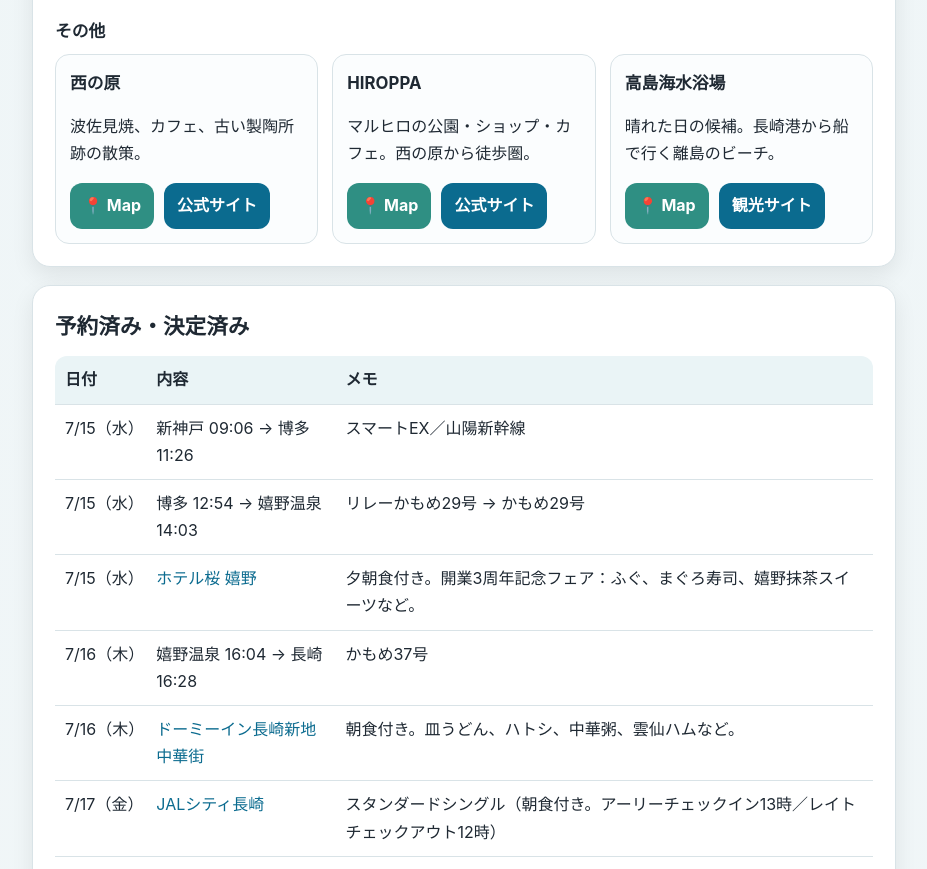
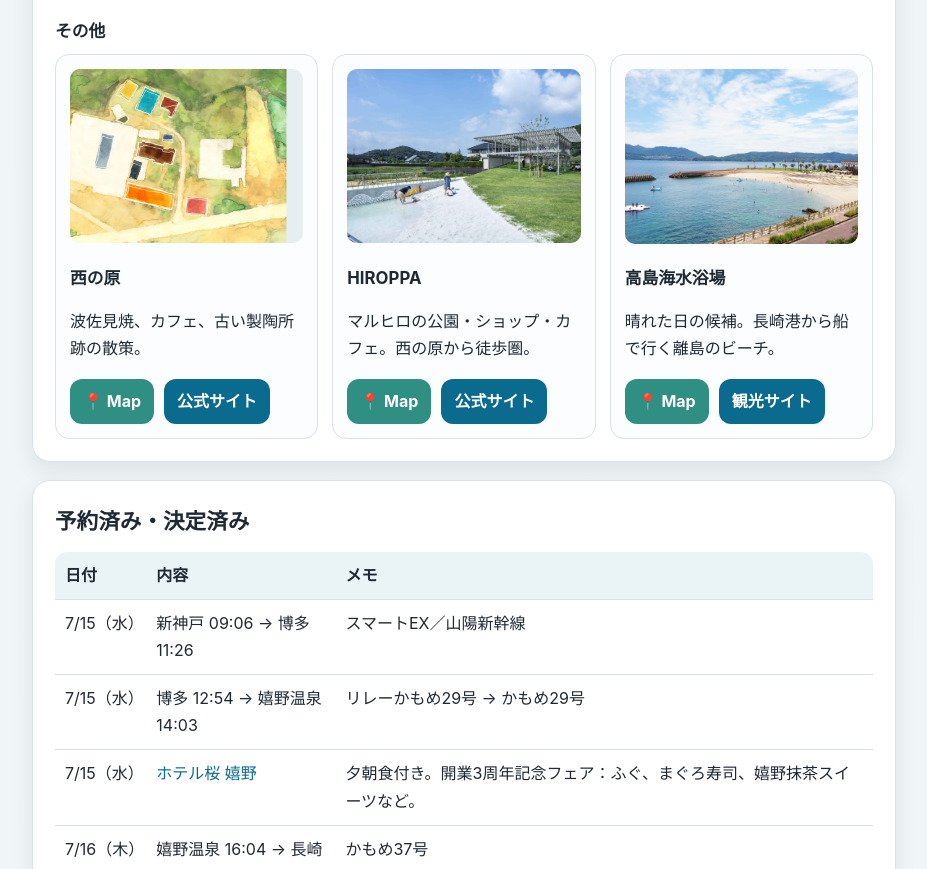
Before and after one commit to ugugsoft/travel, a plain HTML site: page 2026/saga-nagasaki/index.html in a window 1280 px wide. Shown: the part 1654-2523 px from the top of the page, without its empty margins (176-1103 px from the left). Drawn offline with Linux system fonts and the light colour scheme; no server answers.

Commit message:
20260705-004

```diff
--- a/2026/saga-nagasaki/index.html
+++ b/2026/saga-nagasaki/index.html
@@ -129,6 +129,7 @@
     <h3>その他</h3>
     <div class="place-grid">
       <div class="place">
+        <img class="place-photo" src="images/other_nishiohara.png" alt="西の原" loading="lazy">
         <h3>西の原</h3>
         <p>波佐見焼、カフェ、古い製陶所跡の散策。</p>
         <div class="button-row">
@@ -138,6 +139,7 @@
       </div>
 
       <div class="place">
+        <img class="place-photo" src="images/other_hiroppa.jpg" alt="HIROPPA" loading="lazy">
         <h3>HIROPPA</h3>
         <p>マルヒロの公園・ショップ・カフェ。西の原から徒歩圏。</p>
         <div class="button-row">
@@ -147,6 +149,7 @@
       </div>
 
       <div class="place">
+        <img class="place-photo" src="images/other_takashima.jpg" alt="高島海水浴場" loading="lazy">
         <h3>高島海水浴場</h3>
         <p>晴れた日の候補。長崎港から船で行く離島のビーチ。</p>
         <div class="button-row">
```
Also changed, not shown: 2026/saga-nagasaki/images/other_hiroppa.jpg (added), 2026/saga-nagasaki/images/other_nishiohara.png (added), 2026/saga-nagasaki/images/other_takashima.jpg (added).
